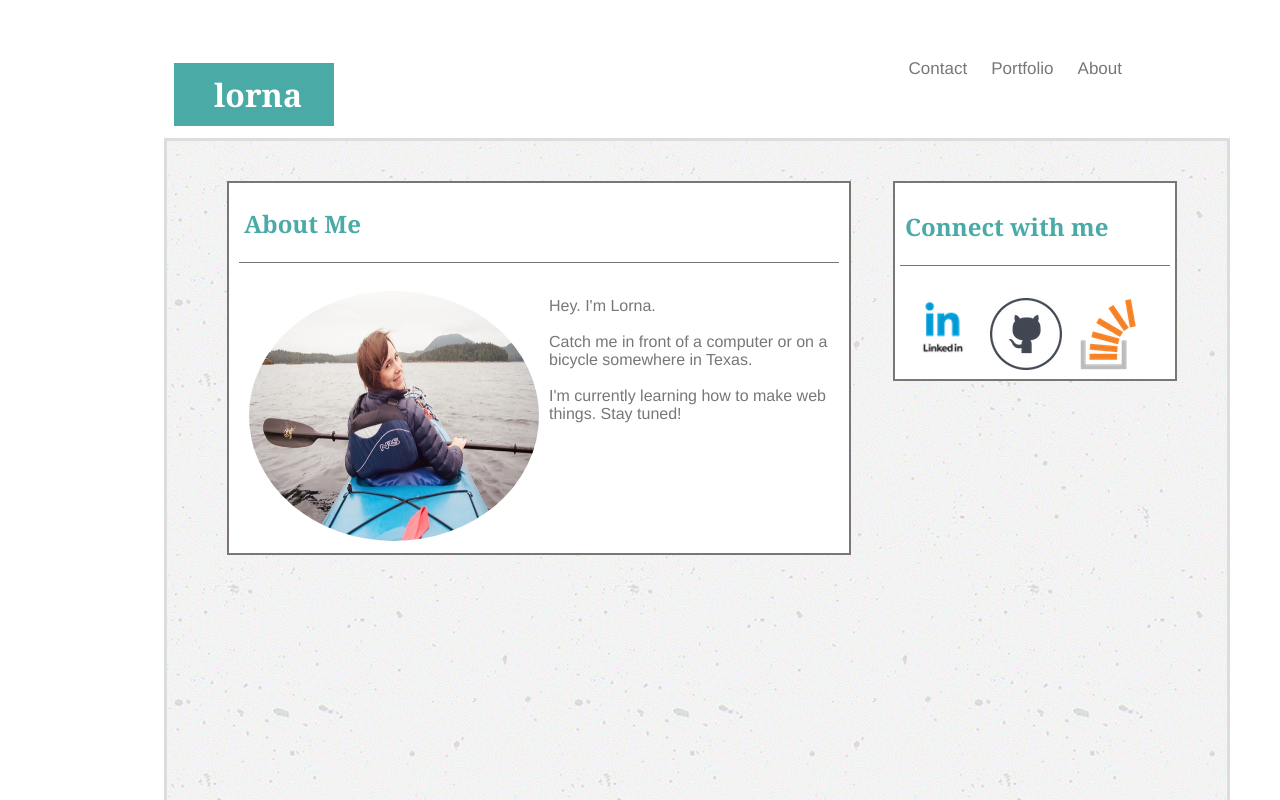
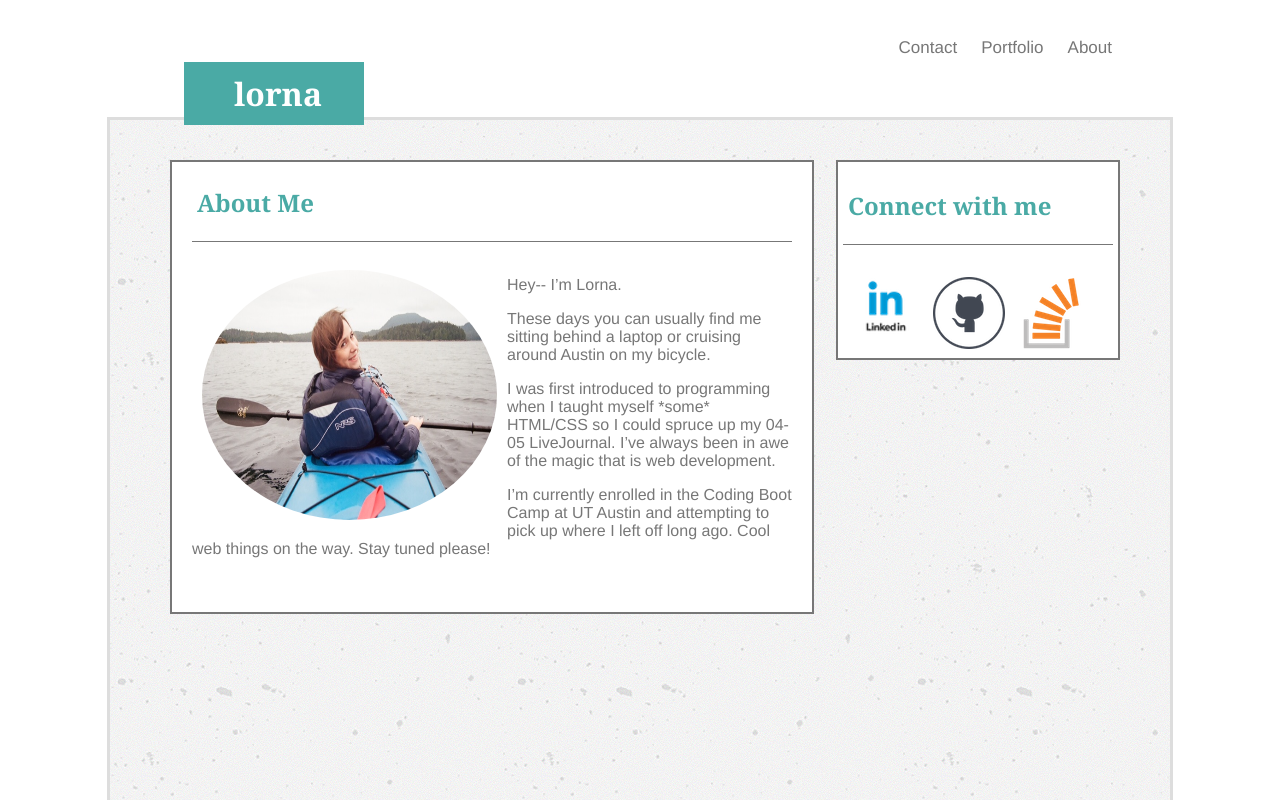
Before and after one commit to lorstevens/Basic-Portfolio, a plain HTML site: page index.html in a window 1280 px wide. Shown: the top 800 px of the page. Drawn offline with Linux system fonts and the light colour scheme.

Commit message:
portfolio

```diff
--- a/assets/css/style.css
+++ b/assets/css/style.css
@@ -4,9 +4,9 @@ body{
 
 }
 .container{
-	width: 960px;
+	/*width: 960px;
 	margin: 20px auto;
-	padding: 1px 2px 40px 10px;
+	padding: 1px 2px 40px 10px;*/
 
 }
 
@@ -33,10 +33,14 @@ h1 { /*Why is this linked to About Me Class?*/
 	background-color: #4aaaa5;
 	color: white;
 	width:80px;
-	padding:10px 40px;
+	padding:10px 50px;
 	float: left;
 	border-color: #cccccc;
 	font-family: Georgia;
+	position: relative;
+	top: 20px;
+	left: 20px;
+
 }
 
 
@@ -60,7 +64,7 @@ h1 { /*Why is this linked to About Me Class?*/
 	border: 2px;
 	border-style: solid;
 	float: left;
-	padding: 2px 10px;
+	padding: 2px 20px;
 	margin: 30px 0px 10px 10px;
 }
 
@@ -71,7 +75,7 @@ h2{
 }
 
 #kayak{
-	width: 290px;
+	width: 295px;
 	height: 250px;
 	margin: 10px;
 	border-radius: 50%;
@@ -238,4 +242,3 @@ input[type=submit]:hover {
     border-radius: 5px;
     background-color: #ffffff;
     padding: 20px;
-}
--- a/index.html
+++ b/index.html
@@ -6,14 +6,18 @@
 	<title>Lorna</title>
 </head>
 </html>
+
 <body>
 	<div class="container">
+
 		<div class="nav">
 			<div class="topnav">
 				<h1>lorna</h1>
-				 <a href="#about">About</a>
-				 <a href="#portfolio">Portfolio</a>
-				 <a href="#contact">Contact</a>
+				 <a href="./index.html">About</a>
+
+				 <a href="./portfolio.html">Portfolio</a>
+
+				 <a href="./contact.html">Contact</a>
 			</div>
 		</div>
 
@@ -26,11 +30,11 @@
 			</div>
 				<br>
 				<img src="./assets/images/kayak.jpg" id="kayak">
-			<p>Hey. I'm Lorna. <br><br>
-			Catch me in front of a computer or on a bicycle somewhere in Texas.
-
+				<p>Hey-- I’m Lorna.</p>
+				<p>These days you can usually find me sitting behind a laptop or cruising around Austin on my bicycle.</p>
+				<p>I was first introduced to programming when I taught myself *some* HTML/CSS so I could spruce up my 04-05 LiveJournal. I’ve always been in awe of the magic that is web development. </p>
+				<p>I’m currently enrolled in the Coding Boot Camp at UT Austin and attempting to pick up where I left off long ago. Cool web things on the way. Stay tuned please! </p>
 				<br><br>
-			I'm currently learning how to make web things. Stay tuned!
 
 		</div>
 
@@ -47,8 +51,8 @@
 
 		</div>
 
+	</div>
 
-</div>
 		<footer class="clearfix">
 		© Copyright Lorna Stevens
 		</footer>
```
Also changed, not shown: 2 other files. Lines whose indentation alone changed are shown as unchanged.
